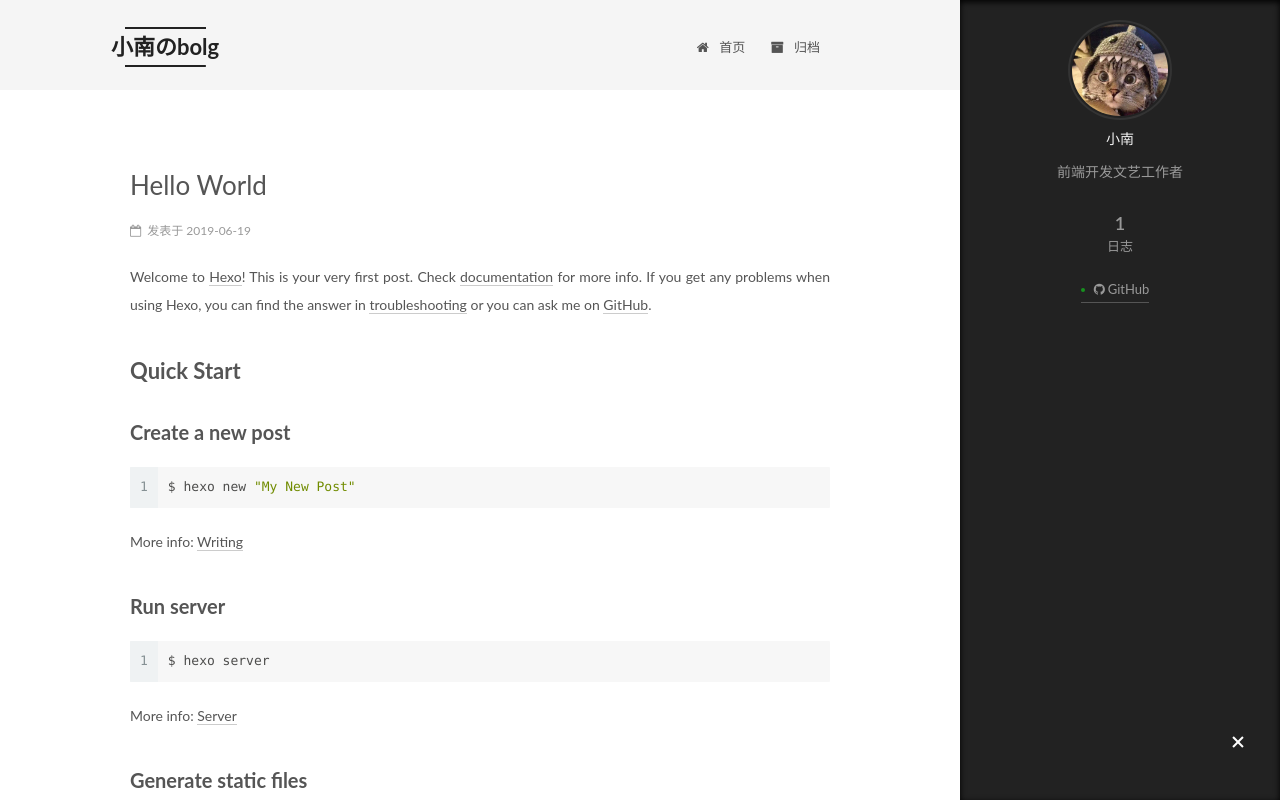
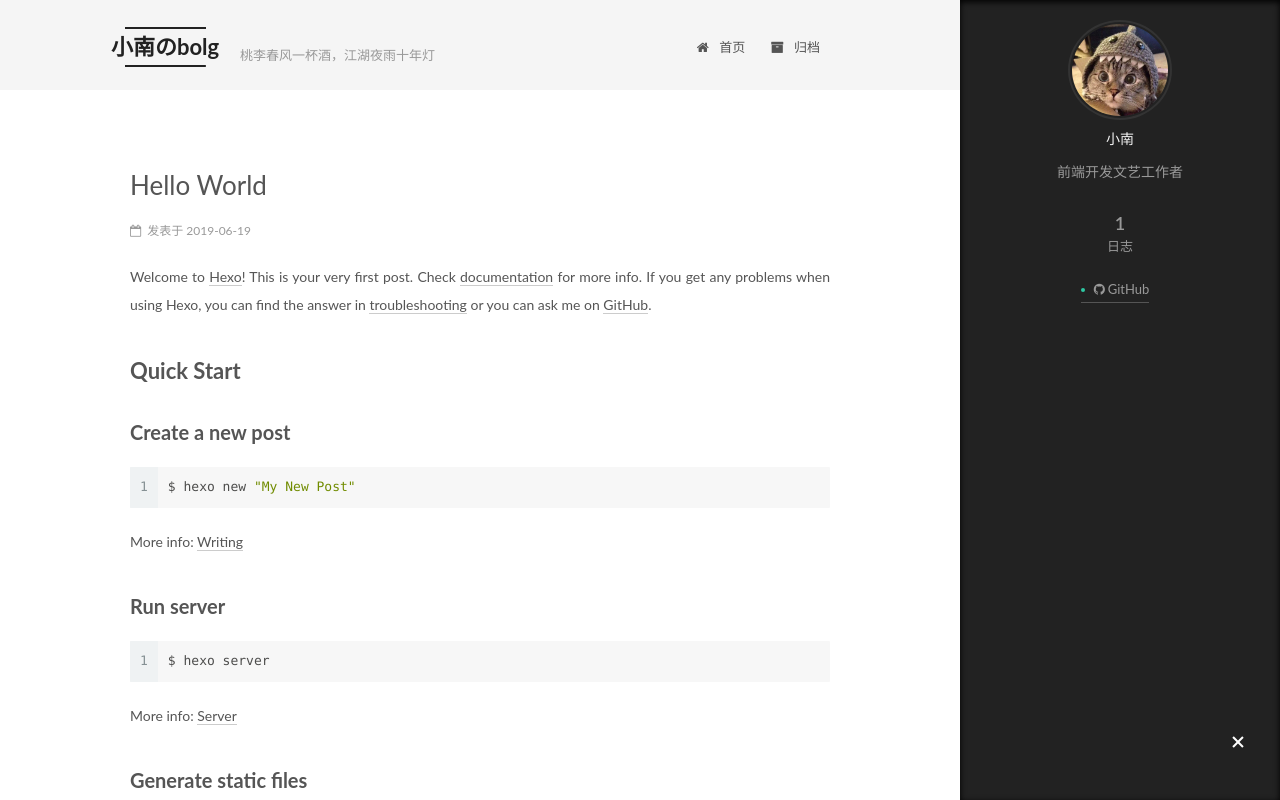
Before and after one commit to wangnan41/hero.me, a plain HTML site: page index.html in a window 1280 px wide. Both pictures are taken after a click on the element 1238 px from the left and 743 px from the top of the page. Shown: the top 800 px of the page. Drawn offline with Linux system fonts and the light colour scheme; some packages are replaced by stand-ins of ours; a script that the page names is missing.

Commit message:
Site updated: 2019-06-25 20:33:13

```diff
--- a/css/main.css
+++ b/css/main.css
@@ -1142,11 +1142,15 @@ pre .javascript .function {
   opacity: 0;
 }
 .use-motion .logo,
-.use-motion .site-title,
-.use-motion .site-subtitle {
+.use-motion .site-title {
   opacity: 0;
   position: relative;
   top: -10px;
+}
+.use-motion .site-subtitle {
+  position: absolute;
+  top: 50% !important;
+  left: 110px;
 }
 .site-nav-toggle {
   display: none;
@@ -1827,7 +1831,7 @@ pre .javascript .function {
   width: 4px;
   height: 4px;
   border-radius: 50%;
-  background: #17901f;
+  background: #2ec7a2;
 }
 .links-of-blogroll {
   font-size: 13px;
@@ -2696,7 +2700,9 @@ hr {
   right: -100%;
 }
 .site-subtitle {
-  display: none;
+  display: inline-block;
+  margin: 0;
+  padding: 0;
 }
 .site-nav-toggle {
   position: static;
--- a/index.html
+++ b/index.html
@@ -161,7 +161,7 @@
       </a>
     </div>
 
-        <p class="site-subtitle">桃李春风一杯酒，江湖夜雨十年灯</p>
+        <p class="site-subtitle" style="display:inline-block;margin:0;padding:0;">桃李春风一杯酒，江湖夜雨十年灯</p>
 
   </div>
 
```
Also changed, not shown: 2019/06/19/hello-world/index.html (+1 -1 lines), archives/2019/06/index.html (+1 -1 lines), archives/2019/index.html (+1 -1 lines), archives/index.html (+1 -1 lines).
